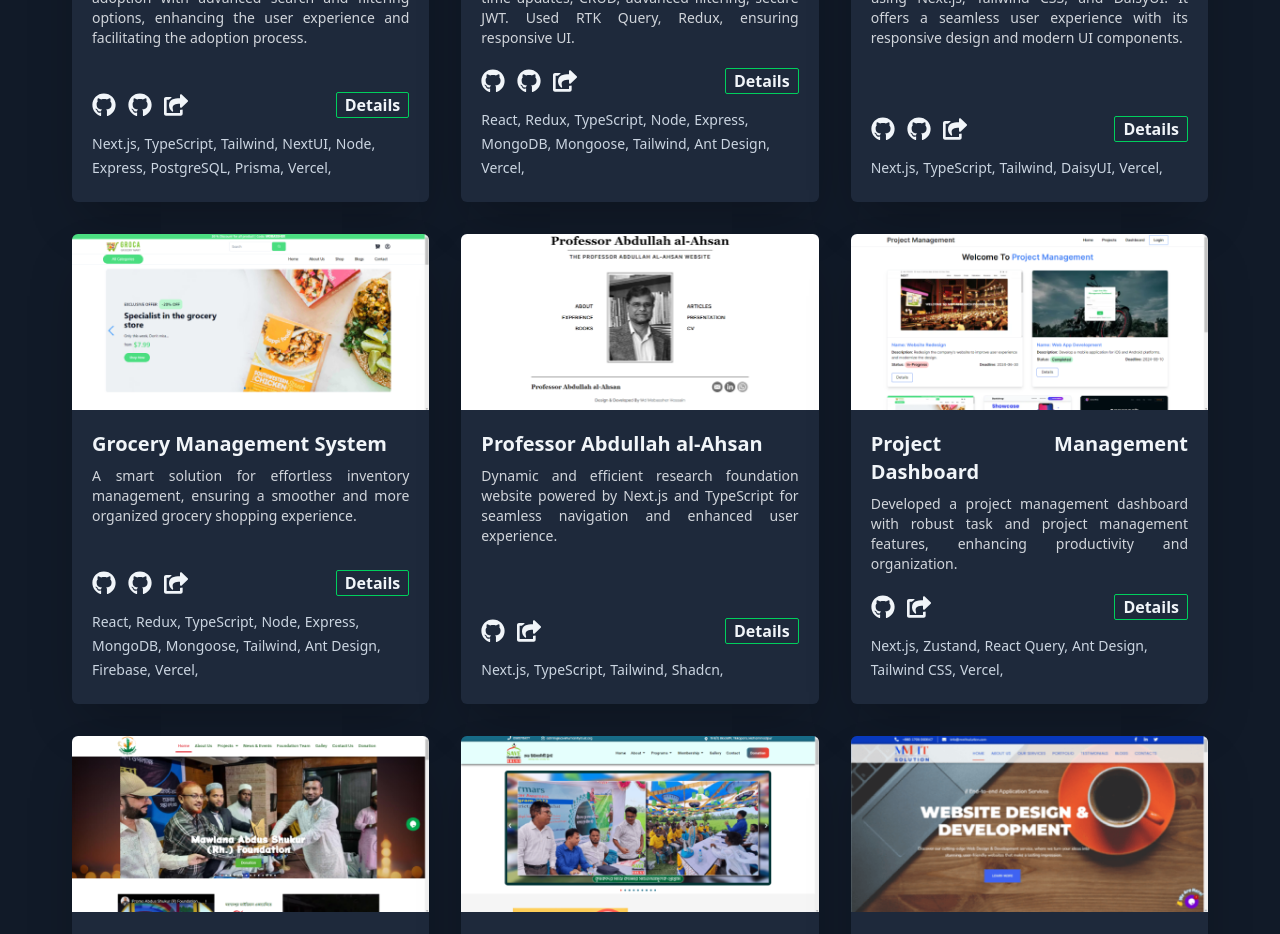
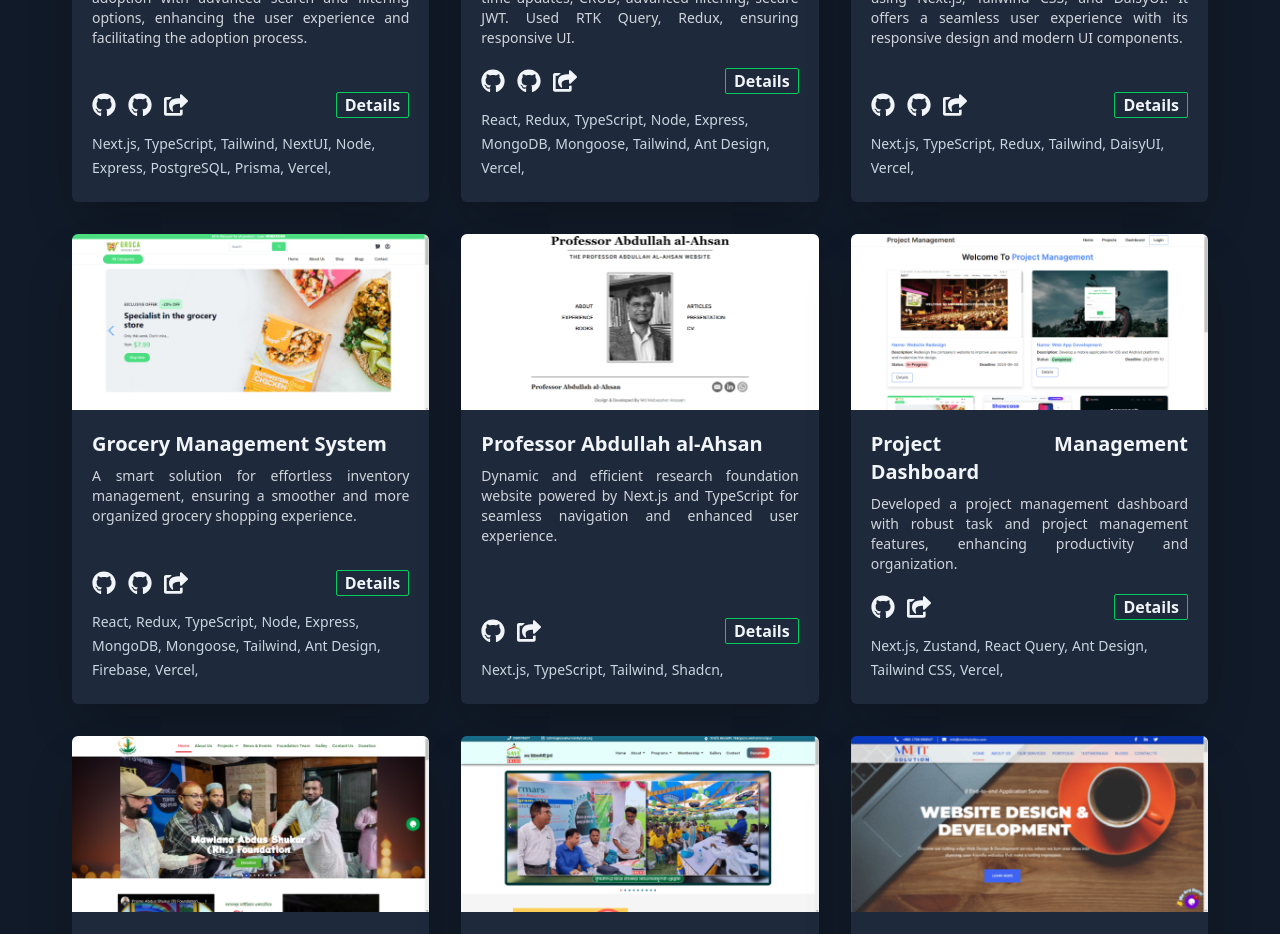
Before and after one commit to Md-Mobassher/Mobassher-Portfolio-Dashboard, a React (Vite) app: page /portfolios in a window 1280 px wide. Shown: the part 1280-2214 px from the top of the page. Built offline with nearby package versions, Linux system fonts and the light colour scheme.

Commit message:
ad -doha technology updated

```diff
--- a/src/Pages/Portfolios/ProjectDetails.tsx
+++ b/src/Pages/Portfolios/ProjectDetails.tsx
@@ -79,7 +79,7 @@ const ProjectDetails = () => {
                         key={index}
                         className="flex justify-start items-start gap-3"
                       >
-                        <div className="flex justify-center items-center mt-2">
+                        <div className="flex justify-center items-center mt-1">
                           <BiRightArrow />
                         </div>
                         <div>{item}</div>
--- a/src/data/portfolios.ts
+++ b/src/data/portfolios.ts
@@ -66,7 +66,14 @@ export const portfolios = [
       "The website features various functionalities such as real-time updates, CRUD operations, advanced filtering, and secure JWT authentication, making it a comprehensive solution.",
       "Additionally, the website's integration of Next.js optimizes performance and enables server-side rendering for improved SEO and faster page loads.",
     ],
-    technology: ["Next.js", "TypeScript", "Tailwind", "DaisyUI", "Vercel"],
+    technology: [
+      "Next.js",
+      "TypeScript",
+      "Redux",
+      "Tailwind",
+      "DaisyUI",
+      "Vercel",
+    ],
     image: {
       cover: assets.portfolio.dohaCover,
       landing: assets.portfolio.masfbdFull,
```
